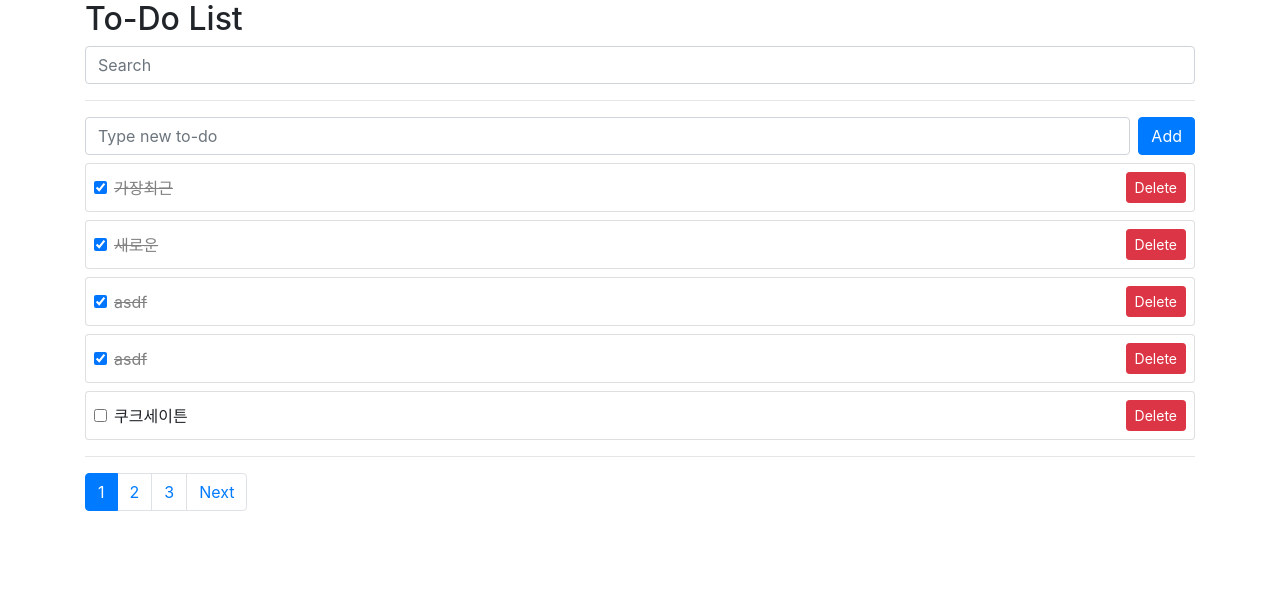
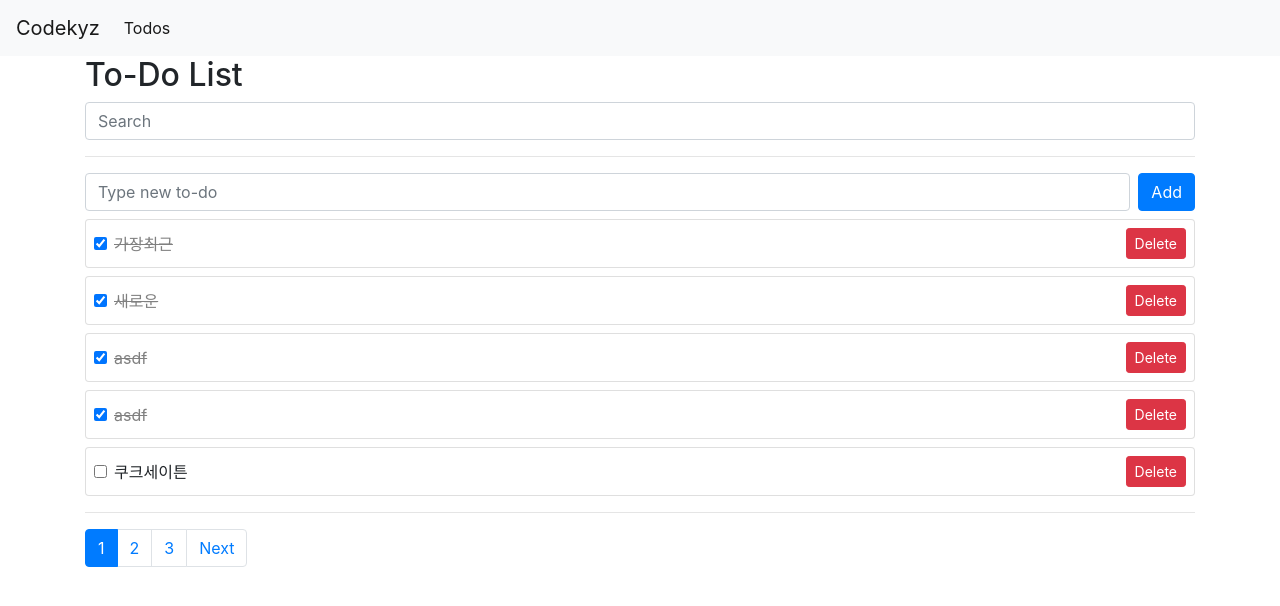
Before and after one commit to codekyz/vue3-project, a Vue app: page /todos in a window 1280 px wide. Shown: the top 606 px of the page. Built offline with nearby package versions, Linux system fonts and the light colour scheme; data requests are answered from the project's data file.

Commit message:
:sparkles: Unit 44 Add navbar for link pages
router와 navbar를 추가해 page 연결

```diff
--- a/package.json
+++ b/package.json
@@ -10,7 +10,8 @@
   "dependencies": {
     "axios": "^0.21.1",
     "core-js": "^3.12.1",
-    "vue": "^3.0.0"
+    "vue": "^3.0.0",
+    "vue-router": "^4.0.11"
   },
   "devDependencies": {
     "@vue/cli-plugin-babel": "~4.5.13",
--- a/src/App.vue
+++ b/src/App.vue
@@ -1,191 +1,22 @@
 <template>
-
-  <div class="container">
-    <h2>To-Do List</h2>
-
-    <input
-      class="form-control"
-      type="text"
-      v-model="searchText"
-      placeholder="Search"
-      @keyup.enter="searchTodo"
-    >
-    <hr/>
-    <TodoSimpleform @add-todo="addTodo" />
-    <div style="color: red">{{ error }}</div>
-
-    <div v-if="!todos.length">
-      There is nothing to display
-
-    </div>
-    <TodoList :todos="todos"
-    @toggle-Todo="toggleTodo"
-    @delete-todo="deleteTodo"
-    />
-    <!-- 자식 컴포넌트에서 todos라는 이름으로 todos 데이터에 접근 가능 -->
-    <hr />
-
-    <nav aria-label="Page navigation example">
-      <ul class="pagination">
-        <li v-if="currentPage !== 1" class="page-item">
-          <a style="cursor: pointer" class="page-link" @click="getTodos(currentPage - 1)">
-            Previous
-          </a>
-        </li>
-
-        <li
-          v-for="page in numOfPages"
-          :key="page"
-          class="page-item"
-          :class="currentPage === page ? 'active' : ''"
-        >
-          <a style="cursor: pointer" class="page-link" @click="getTodos(page)">
-            {{page}}
-          </a>
-        </li>
-
-        <li v-if="numOfPages !== currentPage" class="page-item">
-          <a style="cursor: pointer" class="page-link" @click="getTodos(currentPage + 1)">
-            Next
-          </a>
-        </li>
-      </ul>
-    </nav>
-
-  </div>
+  <nav class="navbar navbar-expand-lg navbar-light bg-light">
+    <router-link class="navbar-brand" to="/">
+      Codekyz
+    </router-link>
+    <ul class="navbar-nav mr-auto">
+      <li class="nav-item active">
+        <router-link class="nav-link" to="/todos">
+          Todos
+        </router-link>
+      </li>
+    </ul>
+  </nav>
+  <router-view />
 </template>
 
 <script>
-import { ref, computed, watch } from 'vue';
-import TodoSimpleform from './components/TodoSimpleform.vue';
-import TodoList from './components/TodoList.vue'
-import axios from 'axios';
-
-export default {
-  components: {
-    TodoSimpleform,
-    TodoList,
-  },
-  setup() {
-    const todos = ref([]);
-    //todos에 들어갈 아이템은 자식컴포넌트인 심플폼에서 부모컴포넌트인 앱.vue로 넘겨 준것
-    const error = ref('');
-    const numOfTodos = ref(0);
-    const limit = 5;
-    const currentPage = ref(1);
-    const searchText = ref('');
-
-    const numOfPages = computed(() => {
-      return Math.ceil(numOfTodos.value/limit);
-    });
-
-    const getTodos = async (page = currentPage.value) => {
-      currentPage.value = page;
-      try {
-        const res = await axios.get(
-          `http://localhost:3000/todos?_sort=id&_order=desc&subject_like=${searchText.value}&_page=${page}&_limit=${limit}`
-          );
-        numOfTodos.value = res.headers['x-total-count']
-        todos.value = res.data;
-      } catch (err) {
-        console.log(err);
-        error.value = 'Something went wrong.';
-      }
-    };
-
-    getTodos();
-
-    const tosoStyle = {
-      textDecoration: 'line-through',
-      color: 'gray'
-    }
-    const addTodo = async (todo) => {
-      error.value = '';
-      //error 메세지 초기화
-      try {
-        await axios.post('http://localhost:3000/todos', {
-          subject: todo.subject,
-          completed: todo.completed,
-        });
-        getTodos(1);
-      } catch (err) {
-        console.log(err);
-        error.value = 'Something went wrong.';
-      }
-      //async와 await를 이용하여 then,catch 사용과 같은 효고
-
-    };
-
-    const deleteTodo = async (index) => {
-      error.value = '';
-      const id = todos.value[index].id;
-      try {
-        await axios.delete('http://localhost:3000/todos/' + id);
-        getTodos(1);
-      } catch (err) {
-        console.log(err);
-        error.value = 'Something went wrong.';
-      }
-    };
-
-
-    const toggleTodo = async (index) => {
-      error.value = '';
-      const id = todos.value[index].id;
-      try {
-        await axios.patch('http://localhost:3000/todos/' + id, {
-          completed: !todos.value[index].completed
-        });
-        todos.value[index].completed = !todos.value[index].completed;
-      } catch (err) {
-        console.log(err);
-        error.value = 'Something went wrong.';
-      }
-    };
-
-    //search func
-    let timeout = null;
-    const searchTodo = () => {
-      clearTimeout(timeout);
-      getTodos(1);
-    };
-    watch(searchText, () => {
-      clearTimeout(timeout);
-      timeout = setTimeout(() => {
-        getTodos(1);
-      }, 2000)
-    });
-    // const filterTodos = computed(() => {
-    //   if (searchText.value) {
-    //     return todos.value.filter(todo => {
-    //       return todo.subject.includes(searchText.value);
-    //     });
-    //   }
-
-    //   return todos.value;
-    // });
-
-    return {
-      todos,
-      addTodo,
-      tosoStyle,
-      deleteTodo,
-      toggleTodo,
-      searchText,
-      // filterTodos,
-      error,
-      numOfPages,
-      currentPage,
-      getTodos,
-      searchTodo,
-    };
-  }
-}
+export default {};
 </script>
 
 <style>
-  .todo {
-    color: gray;
-    text-decoration: line-through;
-  }
 </style>
--- a/src/main.js
+++ b/src/main.js
@@ -1,4 +1,5 @@
 import { createApp } from 'vue'
 import App from './App.vue'
+import router from './router';
 
-createApp(App).mount('#app')
+createApp(App).use(router).mount('#app')
--- /dev/null
+++ b/src/pages/index.vue
@@ -0,0 +1,13 @@
+<template>
+    <div>Home Page</div>
+</template>
+
+<script>
+export default {
+
+}
+</script>
+
+<style>
+
+</style>
--- /dev/null
+++ b/src/pages/todos/index.vue
@@ -0,0 +1,192 @@
+<template>
+<router-view/>
+
+  <div class="container">
+    <h2>To-Do List</h2>
+
+    <input
+      class="form-control"
+      type="text"
+      v-model="searchText"
+      placeholder="Search"
+      @keyup.enter="searchTodo"
+    >
+    <hr/>
+    <TodoSimpleform @add-todo="addTodo" />
+    <div style="color: red">{{ error }}</div>
+
+    <div v-if="!todos.length">
+      There is nothing to display
+
+    </div>
+    <TodoList :todos="todos"
+    @toggle-Todo="toggleTodo"
+    @delete-todo="deleteTodo"
+    />
+    <!-- 자식 컴포넌트에서 todos라는 이름으로 todos 데이터에 접근 가능 -->
+    <hr />
+
+    <nav aria-label="Page navigation example">
+      <ul class="pagination">
+        <li v-if="currentPage !== 1" class="page-item">
+          <a style="cursor: pointer" class="page-link" @click="getTodos(currentPage - 1)">
+            Previous
+          </a>
+        </li>
+
+        <li
+          v-for="page in numOfPages"
+          :key="page"
+          class="page-item"
+          :class="currentPage === page ? 'active' : ''"
+        >
+          <a style="cursor: pointer" class="page-link" @click="getTodos(page)">
+            {{page}}
+          </a>
+        </li>
+
+        <li v-if="numOfPages !== currentPage" class="page-item">
+          <a style="cursor: pointer" class="page-link" @click="getTodos(currentPage + 1)">
+            Next
+          </a>
+        </li>
+      </ul>
+    </nav>
+
+  </div>
+</template>
+
+<script>
+import { ref, computed, watch } from 'vue';
+import TodoSimpleform from '@/components/TodoSimpleform.vue';
+import TodoList from '@/components/TodoList.vue'
+import axios from 'axios';
+
+export default {
+  components: {
+    TodoSimpleform,
+    TodoList,
+  },
+  setup() {
+    const todos = ref([]);
+    //todos에 들어갈 아이템은 자식컴포넌트인 심플폼에서 부모컴포넌트인 앱.vue로 넘겨 준것
+    const error = ref('');
+    const numOfTodos = ref(0);
+    const limit = 5;
+    const currentPage = ref(1);
+    const searchText = ref('');
+
+    const numOfPages = computed(() => {
+      return Math.ceil(numOfTodos.value/limit);
+    });
+
+    const getTodos = async (page = currentPage.value) => {
+      currentPage.value = page;
+        try {
+        const res = await axios.get(
+          `http://localhost:3000/todos?_sort=id&_order=desc&subject_like=${searchText.value}&_page=${page}&_limit=${limit}`
+          );
+        numOfTodos.value = res.headers['x-total-count']
+        todos.value = res.data;
+      } catch (err) {
+        console.log(err);
+        error.value = 'Something went wrong.';
+      }
+    };
+
+    getTodos();
+
+    const tosoStyle = {
+      textDecoration: 'line-through',
+      color: 'gray'
+    }
+    const addTodo = async (todo) => {
+      error.value = '';
+      //error 메세지 초기화
+      try {
+        await axios.post('http://localhost:3000/todos', {
+          subject: todo.subject,
+          completed: todo.completed,
+        });
+        getTodos(1);
+      } catch (err) {
+        console.log(err);
+        error.value = 'Something went wrong.';
+      }
+      //async와 await를 이용하여 then,catch 사용과 같은 효고
+
+    };
+
+    const deleteTodo = async (index) => {
+      error.value = '';
+      const id = todos.value[index].id;
+      try {
+        await axios.delete('http://localhost:3000/todos/' + id);
+        getTodos(1);
+      } catch (err) {
+        console.log(err);
+        error.value = 'Something went wrong.';
+      }
+    };
+
+
+    const toggleTodo = async (index) => {
+      error.value = '';
+      const id = todos.value[index].id;
+      try {
+        await axios.patch('http://localhost:3000/todos/' + id, {
+          completed: !todos.value[index].completed
+        });
+        todos.value[index].completed = !todos.value[index].completed;
+      } catch (err) {
+        console.log(err);
+        error.value = 'Something went wrong.';
+      }
+    };
+
+    //search func
+    let timeout = null;
+    const searchTodo = () => {
+      clearTimeout(timeout);
+      getTodos(1);
+    };
+    watch(searchText, () => {
+      clearTimeout(timeout);
+      timeout = setTimeout(() => {
+        getTodos(1);
+      }, 2000)
+    });
+    // const filterTodos = computed(() => {
+    //   if (searchText.value) {
+    //     return todos.value.filter(todo => {
+    //       return todo.subject.includes(searchText.value);
+    //     });
+    //   }
+
+    //   return todos.value;
+    // });
+
+    return {
+      todos,
+      addTodo,
+      tosoStyle,
+      deleteTodo,
+      toggleTodo,
+      searchText,
+      // filterTodos,
+      error,
+      numOfPages,
+      currentPage,
+      getTodos,
+      searchTodo,
+    };
+  }
+}
+</script>
+
+<style>
+  .todo {
+    color: gray;
+    text-decoration: line-through;
+  }
+</style>
--- /dev/null
+++ b/src/router/index.js
@@ -0,0 +1,26 @@
+import { createRouter, createWebHistory } from 'vue-router';
+import Home from '../pages/index.vue';
+import Todos from '../pages/todos/index.vue';
+
+const router = createRouter({
+    history: createWebHistory(),
+    routes: [
+        {
+            path: '/',
+            //url
+            name: 'Home',
+            component: Home
+        },
+        {
+            path: '/todos',
+            name: 'Todos',
+            component: Todos
+        }
+        //하나의 객체는 하나의 라우트
+    ]
+});
+
+// 1 / home 2 /todos 3 /todos/create 4 /todos/:id
+//생성할 라우트
+
+export default router;
```
Also changed, not shown: 1 other file (tests, documents, lock files or other folders).
